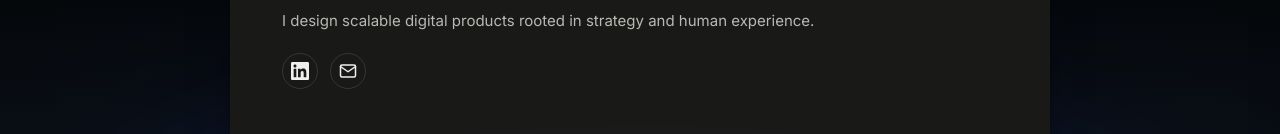
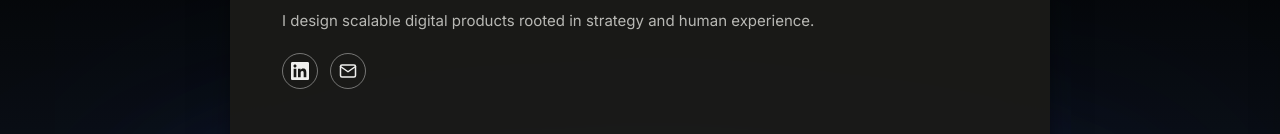
Before and after one commit to liamstoica/portfolio, a Next.js app: page / in a window 1280 px wide. Shown: the part 275-409 px from the top of the page. Built offline with nearby package versions, Linux system fonts and the light colour scheme.

Commit message:
Refine CTA icon border color for light and dark mode

```diff
--- a/src/app/globals.css
+++ b/src/app/globals.css
@@ -440,7 +440,7 @@ h2, h3 {
   width: 36px;
   height: 36px;
   border-radius: 50%;
-  border: 1px solid rgba(0, 0, 0, 0.12);
+  border: 1px solid rgba(0, 0, 0, 0.25);
   background: transparent;
   cursor: pointer;
   transition: border-color 0.15s ease, opacity 0.15s ease;
@@ -448,7 +448,7 @@ h2, h3 {
 }
 
 .hero-cta-icon-btn:hover {
-  border-color: rgba(0, 0, 0, 0.25);
+  border-color: rgba(0, 0, 0, 0.65);
   opacity: 0.8;
 }
 
@@ -459,11 +459,11 @@ h2, h3 {
 }
 
 .dark .hero-cta-icon-btn {
-  border-color: rgba(255, 255, 255, 0.12);
+  border-color: rgba(255, 255, 255, 0.40);
 }
 
 .dark .hero-cta-icon-btn:hover {
-  border-color: rgba(255, 255, 255, 0.25);
+  border-color: rgba(255, 255, 255, 0.75);
 }
 
 .dark .hero-cta-icon-btn svg {
```
